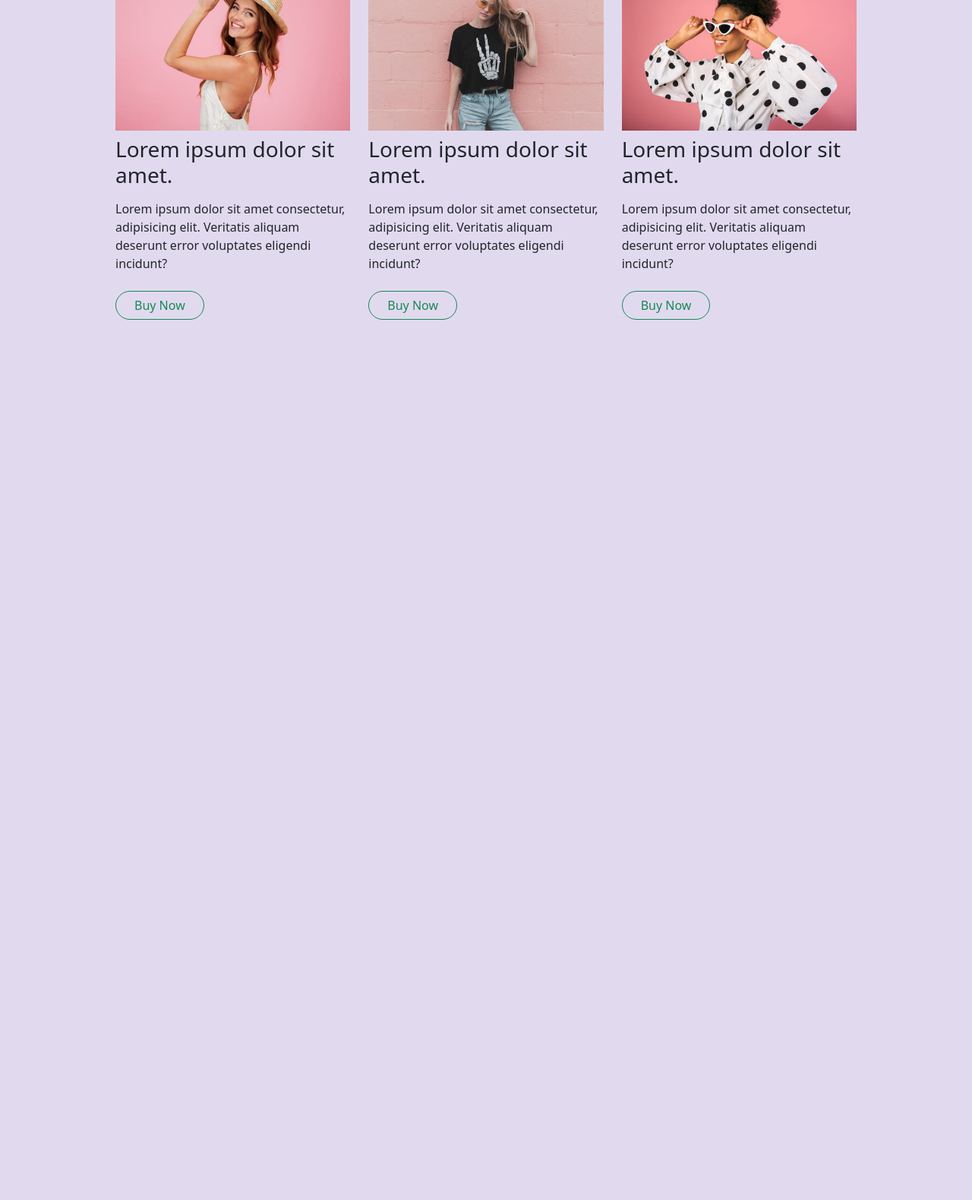
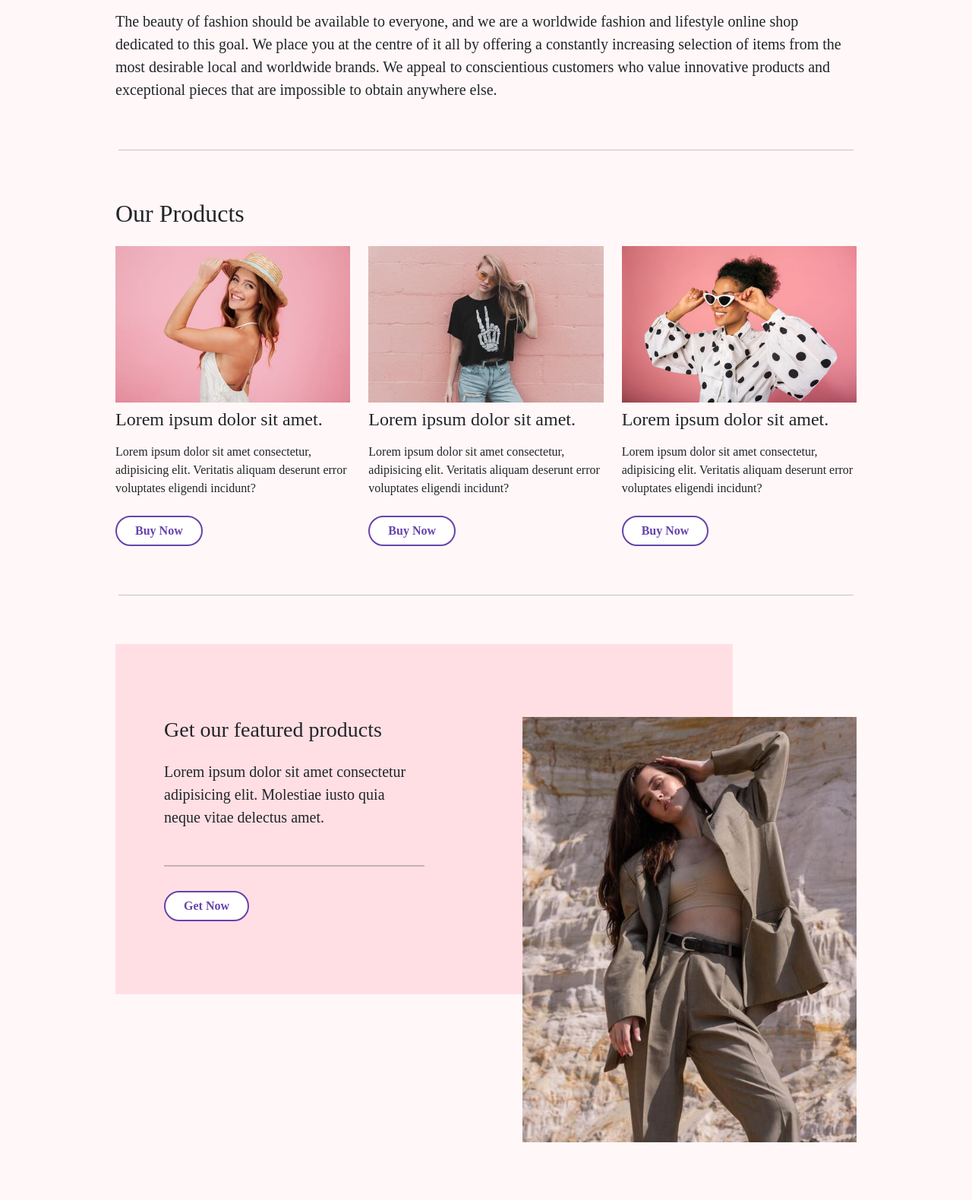
Before and after one commit to GHSoyad/ecommerce-page, a plain HTML site: page index.html in a window 1280 px wide. Shown: the part 893-2473 px from the top of the page at 76% size. Before the commit the page ends 1394 px from the top, so only its background shows below. Drawn offline with nearby package versions, Linux system fonts and the light colour scheme; a web font is replaced by a local one.

Commit message:
Added featured product section

```diff
--- a/index.html
+++ b/index.html
@@ -13,6 +13,7 @@
 </head>
 
 <body>
+    <!-- Header -->
     <header>
         <nav class="navbar navbar-expand-lg bg-white fw-bold py-0">
             <div class="container-lg px-2 px-md-5">
@@ -30,10 +31,10 @@
                             <a class="nav-link active" aria-current="page" href="#">Home</a>
                         </li>
                         <li class="nav-item mx-3">
-                            <a class="nav-link" href="#">About</a>
+                            <a class="nav-link" href="#about-us">About</a>
                         </li>
                         <li class="nav-item mx-3">
-                            <a class="nav-link" href="#">Products</a>
+                            <a class="nav-link" href="#products">Products</a>
                         </li>
                         <li class="nav-item mx-3">
                             <a class="nav-link" href="#">Blog</a>
@@ -46,50 +47,93 @@
             </div>
         </nav>
     </header>
+
+    <!-- Main section -->
     <main class="px-2 px-md-5 px-lg-0">
-        <section class="container-fluid">
-            <div class="row justify-content-between">
+
+        <!-- Hero section -->
+        <section class="container-fluid pb-3 fs-5">
+            <div class="row justify-content-between align-items-center">
                 <div
-                    class="col-12 col-md-6 d-flex flex-column justify-content-center align-items-center align-items-md-start text-center text-md-start">
-                    <h3>Lorem ipsum dolor sit amet.</h3>
-                    <p class="my-3 my-md-4 px-3 px-sm-5 px-md-0 pe-md-5">Lorem ipsum dolor sit amet consectetur
-                        adipisicing elit. Vitae consectetur eaque veniam ab minus debitis!</p>
+                    class="col-12 col-sm-8 mx-auto col-md-6 d-flex flex-column justify-content-center align-items-center align-items-md-start text-center text-md-start">
+                    <h2>Summer's Paradise</h2>
+                    <p class="my-3 my-md-4 px-3 px-sm-5 px-md-0 pe-md-5">Make impactful waves with the season's hottest
+                        statement pieces!</p>
                     <a href="" class="btn btn-outline-success rounded-pill px-5 mb-3 mb-md-0">Shop</a>
                 </div>
-                <div class="col-12 col-md-6 d-flex justify-content-center justify-content-md-end">
-                    <img class="img-fluid" src="images/women/hero-image.jpg" alt="">
+                <div class="col-12 col-sm-8 mx-auto col-md-6 d-flex justify-content-center justify-content-md-end">
+                    <img class="img-fluid" src="images/banner/hero-image.jpg" alt="">
                 </div>
             </div>
         </section>
-        <hr class="mx-5">
-        <section class="container-fluid">
+        <hr class="mx-3 mt-md-5">
+
+        <!-- About us section -->
+        <section id="about-us" class="container-fluid pt-md-5 pb-3 fs-5">
+            <div class="d-flex flex-column align-items-center align-items-md-start gap-2 text-center text-md-start">
+                <h2>Who we are</h2>
+                <p class="px-3 px-sm-5 px-md-0 mb-0">The beauty of fashion should be available to everyone, and we are a
+                    worldwide fashion and lifestyle
+                    online shop dedicated to this goal. We place you at the centre of it all by offering a constantly
+                    increasing selection of items from the most desirable local and worldwide brands. We appeal to
+                    conscientious customers who value innovative products and exceptional pieces that are impossible to
+                    obtain anywhere else.</p>
+            </div>
+        </section>
+        <hr class="mx-3 mt-md-5">
+
+        <!-- Products section -->
+        <section id="products" class="container-fluid pt-md-5 pb-3">
+            <h2 class="text-center text-md-start">Our Products</h2>
             <div class="row">
                 <div
-                    class="col-12 col-md-4 d-flex flex-column align-items-center align-items-md-start gap-2 text-center text-md-start">
+                    class="col-12 col-sm-10 mx-auto col-md-4 d-flex flex-column align-items-center align-items-md-start gap-2 text-center text-md-start">
                     <div><img src="images/products/product-2.jpg" alt="" class="img-fluid mt-3"></div>
-                    <h3>Lorem ipsum dolor sit amet.</h3>
+                    <h4>Lorem ipsum dolor sit amet.</h4>
                     <p class="px-3 px-sm-5 px-md-0">Lorem ipsum dolor sit amet consectetur, adipisicing elit. Veritatis
                         aliquam deserunt error
                         voluptates eligendi incidunt?</p>
                     <a href="" class="btn btn-outline-success rounded-pill px-4 mb-3 mb-md-0">Buy Now</a>
                 </div>
                 <div
-                    class="col-12 col-md-4 d-flex flex-column align-items-center align-items-md-start gap-2 text-center text-md-start">
+                    class="col-12 col-sm-10 mx-auto col-md-4 d-flex flex-column align-items-center align-items-md-start gap-2 text-center text-md-start">
                     <div><img src="images/products/product-1.jpg" alt="" class="img-fluid mt-3"></div>
-                    <h3>Lorem ipsum dolor sit amet.</h3>
+                    <h4>Lorem ipsum dolor sit amet.</h4>
                     <p class="px-3 px-sm-5 px-md-0">Lorem ipsum dolor sit amet consectetur, adipisicing elit. Veritatis
                         aliquam deserunt error
                         voluptates eligendi incidunt?</p>
                     <a href="" class="btn btn-outline-success rounded-pill px-4 mb-3 mb-md-0">Buy Now</a>
                 </div>
                 <div
-                    class="col-12 col-md-4 d-flex flex-column align-items-center align-items-md-start gap-2 text-center text-md-start">
+                    class="col-12 col-sm-10 mx-auto col-md-4 d-flex flex-column align-items-center align-items-md-start gap-2 text-center text-md-start">
                     <div><img src="images/products/product-3.jpg" alt="" class="img-fluid mt-3"></div>
-                    <h3>Lorem ipsum dolor sit amet.</h3>
+                    <h4>Lorem ipsum dolor sit amet.</h4>
                     <p class="px-3 px-sm-5 px-md-0">Lorem ipsum dolor sit amet consectetur, adipisicing elit. Veritatis
                         aliquam deserunt error
                         voluptates eligendi incidunt?</p>
                     <a href="" class="btn btn-outline-success rounded-pill px-4 mb-3 mb-md-0">Buy Now</a>
+                </div>
+            </div>
+        </section>
+        <hr class="mx-3 mt-md-5">
+
+        <!-- Featured product section -->
+        <section id="featured" class="container-fluid pt-md-5 pb-3 fs-5">
+            <div class="container-fluid position-relative px-0">
+                <div class="col-12 col-md-10 px-md-5 py-md-5 mb-md-5 position-absolute top-0 left-0">
+                    <div
+                        class="w-50 pt-5 pb-3 px-4 px-md-0 ps-md-3 py-md-5 d-flex flex-column align-items-center align-items-md-start gap-3 text-center text-md-start mx-auto mx-md-0 feature-detail">
+                        <h3>Get our featured products</h3>
+                        <p>Lorem ipsum dolor sit amet consectetur adipisicing elit. Molestiae iusto
+                            quia
+                            neque vitae
+                            delectus amet.</p>
+                        <hr class="w-100 border-bottom border-top-0 border-dark border-2 my-0 my-md-3">
+                        <a href="" class="btn rounded-pill px-4 mb-3 mb-md-0">Get Now</a>
+                    </div>
+                </div>
+                <div class="col-10 col-sm-8 col-md-6 position-relative mx-auto me-md-0 pt-md-5 px-0 text-center">
+                    <img class="img-fluid pt-md-5 ps-md-5" src="images/products/featured.jpg" alt="">
                 </div>
             </div>
         </section>
--- a/styles.css
+++ b/styles.css
@@ -1,5 +1,8 @@
+@import url('https://fonts.googleapis.com/css2?family=Rosarivo&display=swap');
+
 body {
-    background-color: #6843ac31 !important;
+    background-color: rgba(255, 177, 190, 0.1) !important;
+    font-family: 'Rosarivo', serif !important;
 }
 
 .site-logo {
@@ -15,6 +18,34 @@ main {
     margin: 60px auto;
 }
 
-section {
-    margin: 40px auto 80px;
+a.nav-link {
+    color: #6743AC;
 }
+
+a.btn {
+    color: #6743AC;
+    background-color: white;
+    font-weight: bold;
+    border: 2px solid #6743AC;
+}
+
+a.btn:hover {
+    color: white;
+    background-color: #6743AC;
+    border: 2px solid #6743AC;
+}
+
+#featured .position-absolute {
+    background-color: rgba(255, 166, 181, 0.3);
+}
+
+
+@media screen and (max-width: 768px) {
+    #featured .position-absolute {
+        position: relative !important;
+    }
+
+    #featured .feature-detail {
+        width: 100% !important;
+    }
+}
```
Also changed, not shown: images/banner/hero-image.jpg (renamed from images/women/hero-image.jpg), images/products/2.jpg (added), images/products/featured.jpg (added).
